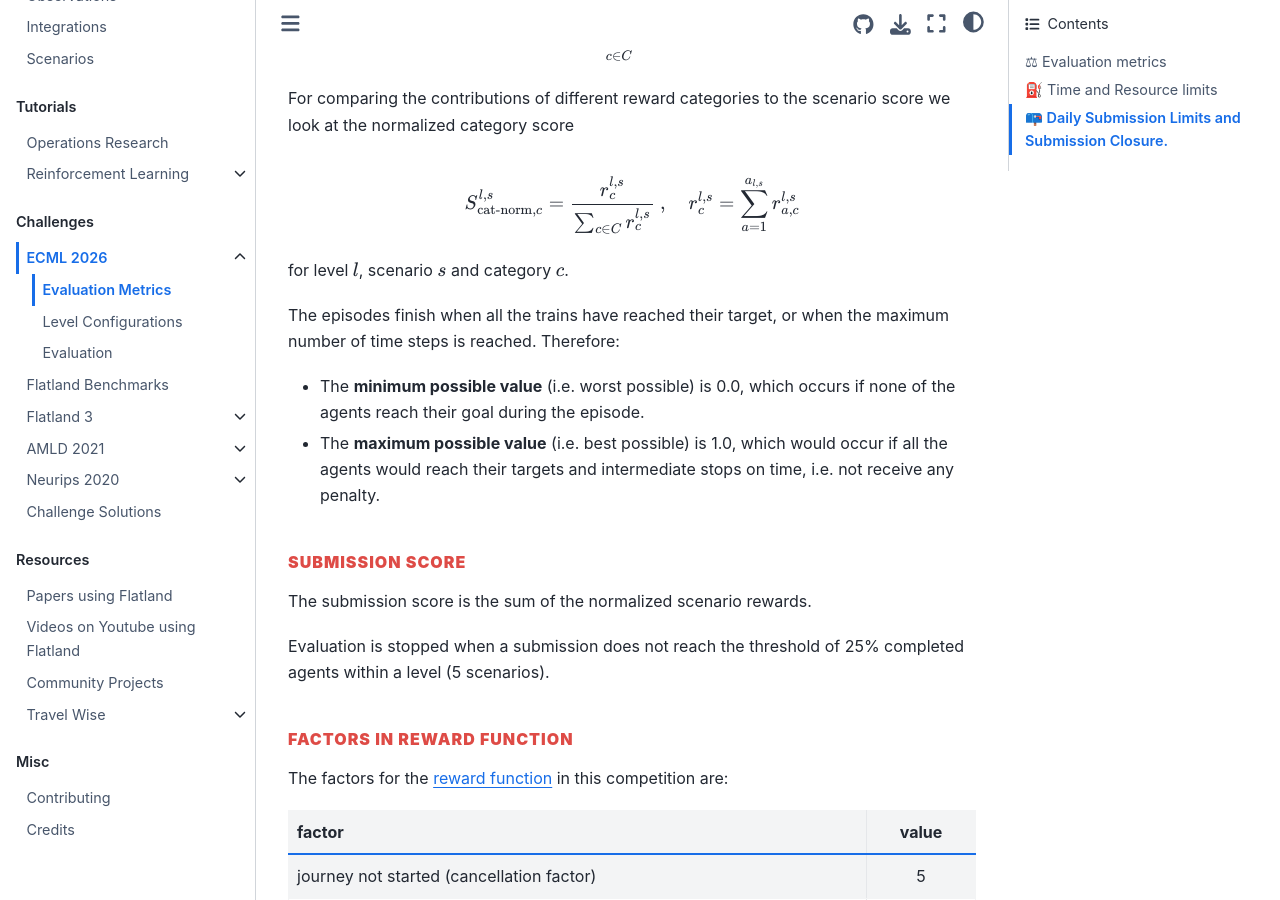
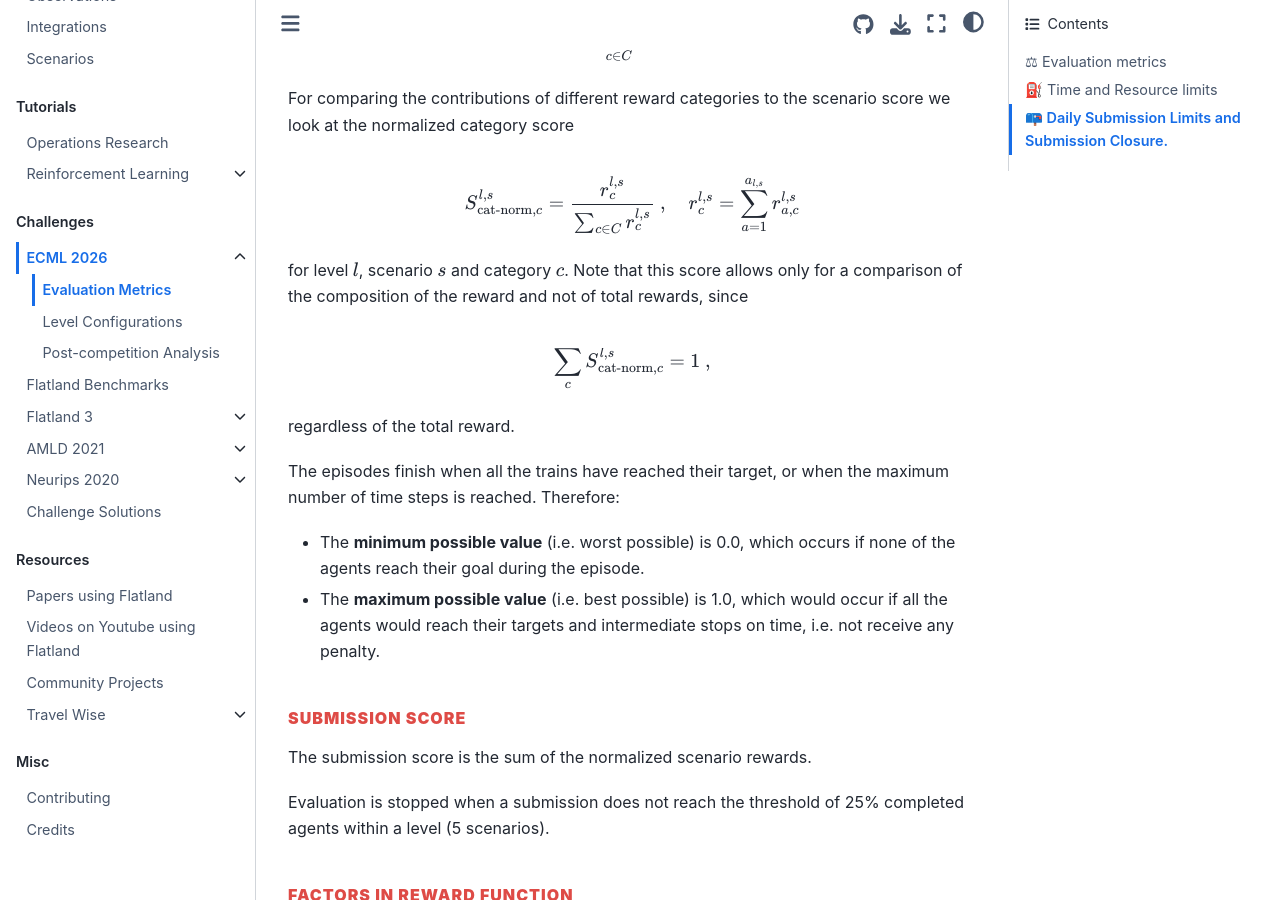
Before and after one commit to flatland-association/flatland-book, a Jupyter Book: the page built from challenges/ecml2026/eval.md, in a window 1280 px wide and 900 px high, scrolled down 1115 px. Built offline with Jupyter Book 1.0.4 settings and Sphinx 7.4.7 and the Sphinx Book theme 1.1.4, drawn with Linux system fonts in a browser that asks for light colours; pages that are not in the unit, such as notebooks, are missing from menus.

```diff
--- a/_toc.yml
+++ b/_toc.yml
@@ -61,7 +61,7 @@ parts:
           - file: challenges/ecml2026/eval
           - file: challenges/ecml2026/levelconfig
           - file: challenges/ecml2026/training_envs
-          - file: challenges/ecml2026/evaluation
+          - file: challenges/ecml2026/post-competition_analysis
       - file: challenges/flatland-benchmarks
       - file: challenges/flatland3
         sections:
--- a/challenges/ecml2026/eval.md
+++ b/challenges/ecml2026/eval.md
@@ -46,7 +46,13 @@ $$
 S_{\text{cat-norm}, c}^{l,s} = \frac{r_c^{l,s}}{\sum_{c\in C} r_c^{l,s}} \ , \quad r_c^{l,s} = \sum_{a=1}^{a_{l,s}} r_{a,c}^{l,s}
 $$
 
-for level $l$, scenario $s$ and category $c$.
+for level $l$, scenario $s$ and category $c$. Note that this score allows only for a comparison of the composition of the reward and not of total rewards, since
+
+$$
+\sum_c S_{\text{cat-norm}, c}^{l,s} = 1 \ ,
+$$
+
+regardless of the total reward.
 
 The episodes finish when all the trains have reached their target, or when the maximum number of time steps is reached. Therefore:
 
@@ -65,7 +71,7 @@ Evaluation is stopped when a submission does not reach the threshold of 25% comp
 The factors for the [reward function](../../environment/environment/rewards.md) in this competition are:
 
 | factor                                    | value |
-|-------------------------------------------|:-----:|
+| ----------------------------------------- | :---: |
 | journey not started (cancellation factor) |   5   |
 | cancellation time buffer                  |   0   |
 | delay at target                           |   1   |
@@ -94,7 +100,7 @@ We do not provide GPUs.
 ### Detailed overview over resource limits
 
 | Limit[^1]                                   | Value                                                                                    | Submission outcome             | Details                                                                                                                                               |
-|---------------------------------------------|------------------------------------------------------------------------------------------|--------------------------------|-------------------------------------------------------------------------------------------------------------------------------------------------------|
+| ------------------------------------------- | ---------------------------------------------------------------------------------------- | ------------------------------ | ----------------------------------------------------------------------------------------------------------------------------------------------------- |
 | `dailyLimit`                                | `2`                                                                                      | Not created                    | Error in frontend as error `429 TOO_MANY_REQUESTS` from backend.                                                                                      |
 | `WAIT_FOR_POD_TO_START_LIMIT`               | `120` (2 min)                                                                            | Failure                        | per scenario, submission pod should be listed by now, i.e. pulling has started by now.                                                                |
 | `WAIT_FOR_POD_TO_RUN_LIMIT`                 | `1800` (30 min)                                                                          | Failure                        | per scenario, submission pod should have reached running state by now, i.e. pulling should be done by now .                                           |
```
Also changed, not shown: challenges/ecml2026.md (+1 -1 lines), challenges/ecml2026/post-competition_analysis.md (renamed from challenges/ecml2026/evaluation.md, +8 -2 lines).
